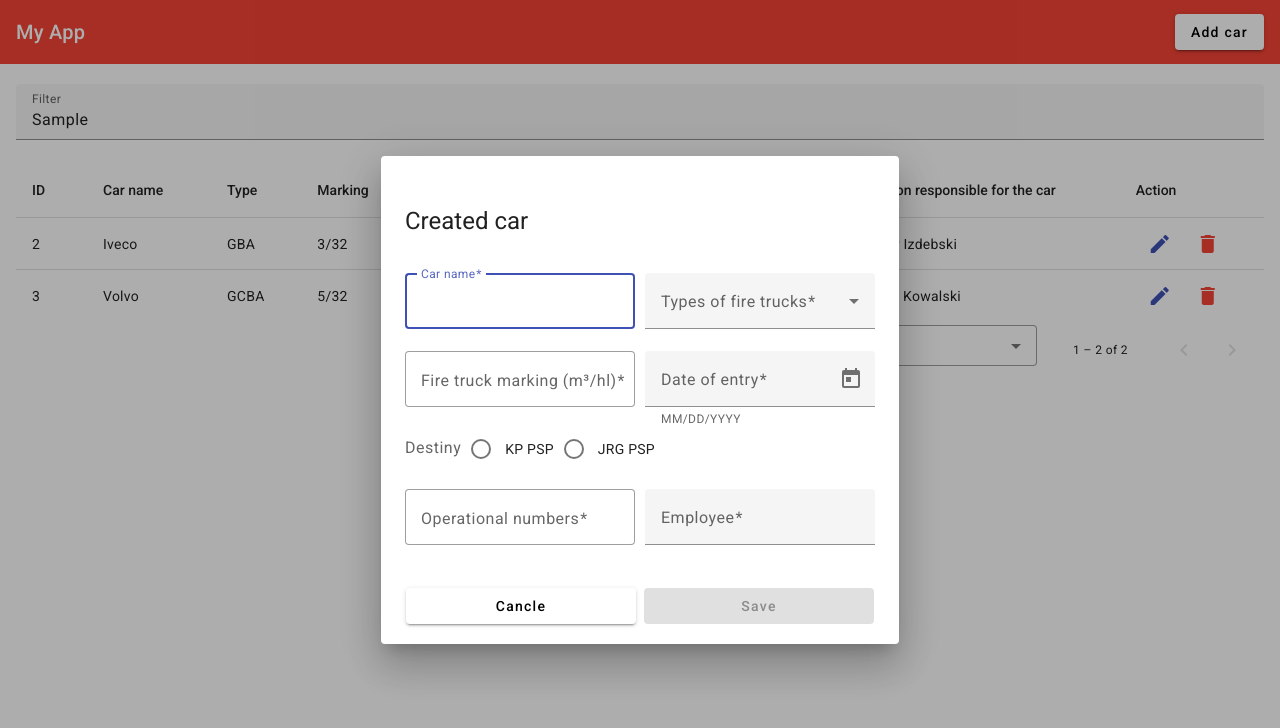
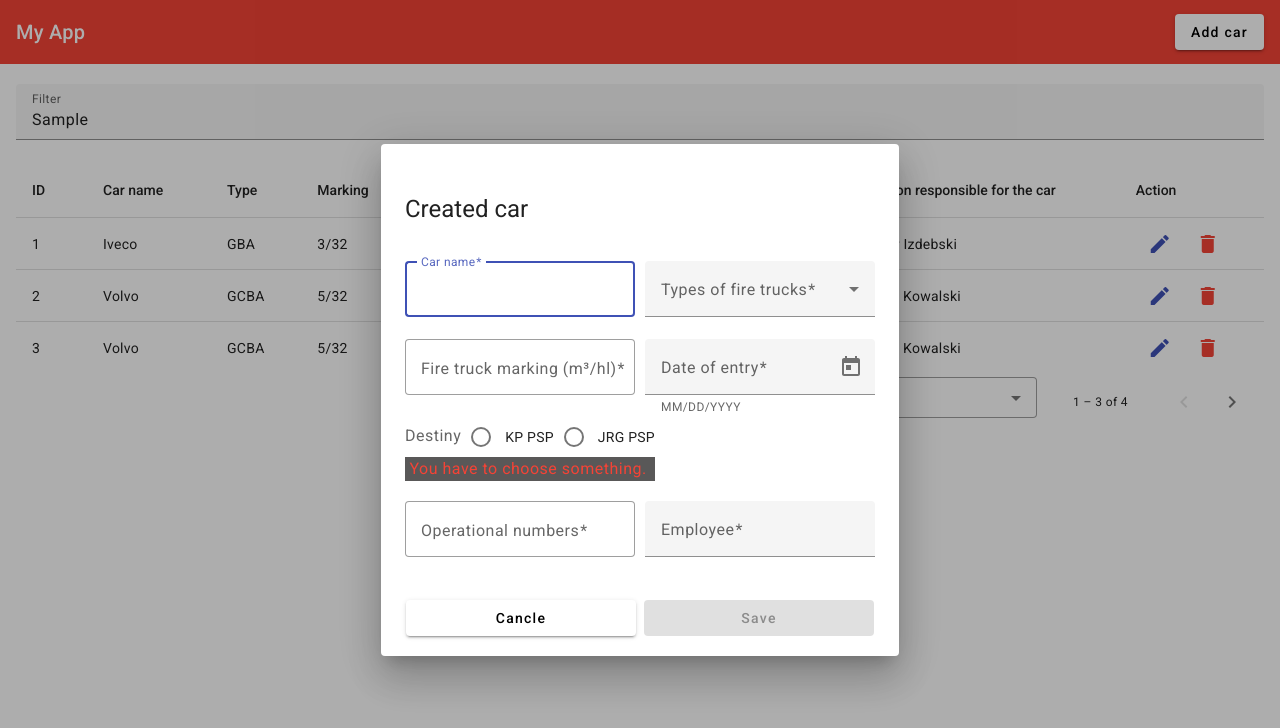
Before and after one commit to Szubartowski96/fire-trucks, an Angular app: page / in a window 1280 px wide. Both pictures are taken after typing "Sample" into the empty fields and a click on the button "Add car". Shown: the top 728 px of the page. Built offline with nearby package versions, Linux system fonts and the light colour scheme; data requests are answered from the project's data file.

Commit message:
Added validators and changed paginator

```diff
--- a/db.json
+++ b/db.json
@@ -38,6 +38,19 @@
         "name": "Artur",
         "surname": "Izdebski"
       },
+      "id": 1
+    },
+    {
+      "carName": "Volvo",
+      "type": "GCBA",
+      "marking": "5/32",
+      "dateEntry": "2024-03-17T23:00:00.000Z",
+      "destiny": 2,
+      "operationalNumber": "421-22",
+      "employee": {
+        "name": "John",
+        "surname": "Kowalski"
+      },
       "id": 2
     },
     {
@@ -52,6 +65,19 @@
         "surname": "Kowalski"
       },
       "id": 3
+    },
+    {
+      "carName": "Volvo",
+      "type": "GCBA",
+      "marking": "5/32",
+      "dateEntry": "2024-03-17T23:00:00.000Z",
+      "destiny": 2,
+      "operationalNumber": "421-22",
+      "employee": {
+        "name": "John",
+        "surname": "Kowalski"
+      },
+      "id": 4
     }
   ]
 }
--- a/src/app/app.component.html
+++ b/src/app/app.component.html
@@ -83,6 +83,6 @@
       </tr>
     </table>
 
-    <mat-paginator [pageSizeOptions]="[5, 10, 25, 100]" aria-label="Select page of users"></mat-paginator>
+    <mat-paginator [pageSize]="3" [pageSizeOptions]="[1, 2, 3]" aria-label="Select page of users"></mat-paginator>
   </div>
 </div>
--- a/src/app/app.component.ts
+++ b/src/app/app.component.ts
@@ -2,9 +2,9 @@ import { Component, OnInit, ViewChild } from '@angular/core';
 import { MatDialog } from '@angular/material/dialog';
 import { CarAddEditComponent } from './car-add-edit/car-add-edit.component';
 import { carDetailsService } from './services/car-details.service';
-import { MatPaginator, MatPaginatorModule } from '@angular/material/paginator';
-import { MatSort, MatSortModule } from '@angular/material/sort';
-import { MatTableDataSource, MatTableModule } from '@angular/material/table';
+import { MatPaginator  } from '@angular/material/paginator';
+import { MatSort } from '@angular/material/sort';
+import { MatTableDataSource } from '@angular/material/table';
 import { CoreService } from './core/core.service';
 
 @Component({
--- a/src/app/car-add-edit/car-add-edit.component.css
+++ b/src/app/car-add-edit/car-add-edit.component.css
@@ -1,22 +1,26 @@
-.content{
+.content {
   padding-top: 10px;
 }
-.row{
+.row {
   display: flex;
   gap: 10px;
 
-   mat-form-field{
+  mat-form-field {
     width: 100%;
   }
 
-   mat-radio-group{
+  mat-radio-group {
     margin-bottom: 20px;
   }
 }
 
-.buttons{
+.buttons {
   padding: 0px 25px 20px;
-    button{
+  button {
     flex: 1;
   }
 }
+
+mat-error{
+  background-color: rgb(89, 88, 88);
+}
--- a/src/app/car-add-edit/car-add-edit.component.html
+++ b/src/app/car-add-edit/car-add-edit.component.html
@@ -6,10 +6,15 @@
         <div class="row">
             <mat-form-field class="example-full-width" appearance="outline">
                 <mat-label>Car name</mat-label>
-                <input matInput formControlName="carName" required minlength="3" pattern="^[A-Z].*$"
-                    title="First letter must be uppercase">
+                <input matInput formControlName="carName" required minlength="3" pattern="^[A-Z].*$">
                 <mat-error *ngIf="empForm && empForm.get('carName')?.hasError('pattern')">
                     First letter must be uppercase.
+                </mat-error>
+                <mat-error *ngIf="empForm && empForm.get('carName')?.hasError('minlength')">
+                    You have to 3 letters.
+                </mat-error>
+                <mat-error *ngIf="empForm && empForm.get('carName')?.hasError('required')">
+                    The field cannot be empty.
                 </mat-error>
             </mat-form-field>
 
@@ -18,12 +23,21 @@
                 <mat-select formControlName="type" required>
                     <mat-option *ngFor="let car of cars" [value]="car.value">{{car.viewValue}}</mat-option>
                 </mat-select>
+                <mat-error *ngIf="empForm && empForm.get('type')?.hasError('required')">
+                    You have to choose something.
+                </mat-error>
             </mat-form-field>
         </div>
         <div class="row">
             <mat-form-field class="example-full-width" appearance="outline">
                 <mat-label>Fire truck marking (m³/hl)</mat-label>
-                <input matInput formControlName="marking" required>
+                <input matInput formControlName="marking" required pattern="^\d+(\.\d+)?\/\d+$">
+                <mat-error *ngIf="empForm && empForm.get('marking')?.hasError('required')">
+                    The field cannot be empty.
+                </mat-error>
+                <mat-error *ngIf="empForm && empForm.get('marking')?.hasError('pattern')">
+                    Example 3.5/30.
+                </mat-error>
             </mat-form-field>
             <mat-form-field>
                 <mat-label>Date of entry</mat-label>
@@ -31,6 +45,9 @@
                 <mat-hint>MM/DD/YYYY</mat-hint>
                 <mat-datepicker-toggle matIconSuffix [for]="picker"></mat-datepicker-toggle>
                 <mat-datepicker #picker></mat-datepicker>
+                <mat-error *ngIf="empForm && empForm.get('dateEntry')?.hasError('required')">
+                    You have to choose something.
+                </mat-error>
             </mat-form-field>
         </div>
         <div class="row">
@@ -38,25 +55,32 @@
                 <mat-label>Destiny</mat-label>
                 <mat-radio-button [value]="1">KP PSP</mat-radio-button>
                 <mat-radio-button [value]="2">JRG PSP</mat-radio-button>
+                <mat-error *ngIf="empForm && empForm.get('destiny')?.hasError('required')">
+                    You have to choose something.
+                </mat-error>
             </mat-radio-group>
         </div>
         <div class="row">
             <mat-form-field class="example-full-width" appearance="outline">
                 <mat-label>Operational numbers</mat-label>
                 <input matInput placeholder="Ex. 421-22" formControlName="operationalNumber" required>
+                <mat-error *ngIf="empForm && empForm.get('destiny')?.hasError('required')">
+                    The field cannot be empty.
+                </mat-error>
             </mat-form-field>
 
             <mat-form-field class="example-full-width">
                 <mat-label>Employee</mat-label>
-                <input type="text" matInput [formControl]="emloyeeFormControl
-                " [matAutocomplete]="auto"
+                <input type="text" matInput [formControl]="emloyeeFormControl" [matAutocomplete]="auto"
                     formControlName="employee" required>
                 <mat-autocomplete #auto="matAutocomplete" [displayWith]="displayFn">
-                    @for (option of filteredOptions | async; track option) {
-                    <mat-option [value]="option">{{option.name}} {{option.surname}}</mat-option>
-                    }
+                    <mat-option *ngFor="let option of filteredOptions | async" [value]="option">
+                        {{ option.name }} {{ option.surname }}
+                    </mat-option>
                 </mat-autocomplete>
+
             </mat-form-field>
+
 
         </div>
     </div>
--- a/src/app/car-add-edit/car-add-edit.component.ts
+++ b/src/app/car-add-edit/car-add-edit.component.ts
@@ -47,6 +47,7 @@ export class CarAddEditComponent implements OnInit {
       })
     );
     this.empForm.patchValue(this.data);
+
   }
 
   displayFn(user: Employees): string {
--- a/src/app/shared/alert/alert.component.html
+++ /dev/null
@@ -1,3 +0,0 @@
-<div class="alert alert-warning" role="alert">
-    {{text}}
-</div>
```
Also changed, not shown: src/app/shared/alert/alert.component.ts (deleted, +0 -10 lines), src/app/shared/alert/alert.component.css (deleted), 1 other file (tests, documents, lock files or other folders). Lines whose indentation alone changed are shown as unchanged.
